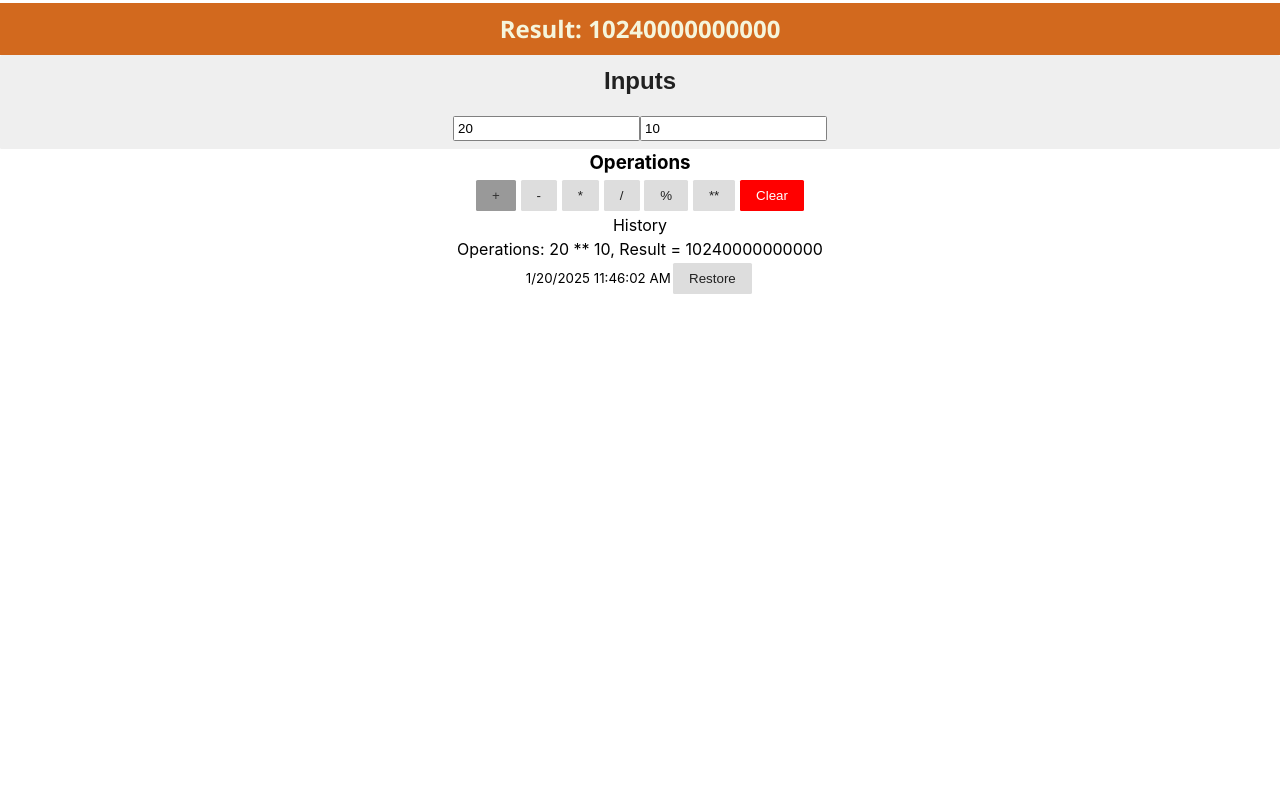
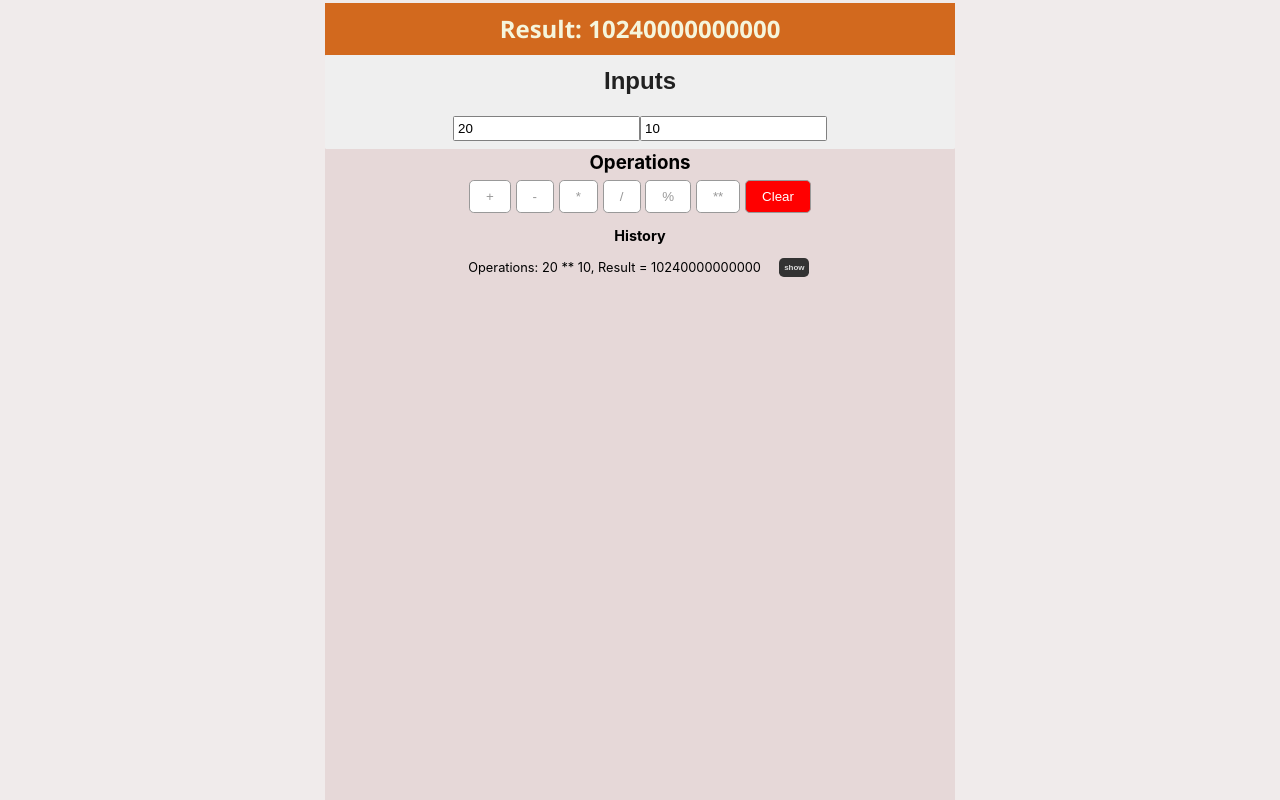
Before and after one commit to kamrulhasan2/Simple-Calculator, a React (Vite) app: page / in a window 1280 px wide. Both pictures are taken after a click on the button "**". Shown: the top 800 px of the page. Built offline with nearby package versions, Linux system fonts and the light colour scheme.

Commit message:
fix some issue and add some style

```diff
--- a/src/App.css
+++ b/src/App.css
@@ -8,6 +8,18 @@ body{
     max-width: 1280px;
     margin: auto;
     text-align: center;
+    background: #f0ebeb;
+}
+ul li{
+    list-style: none;
+}
+.container{
+    max-width: 630px;
+    height: 300svh;
+    margin: auto;
+    text-align: center;
+    background: #e6d8d8;
+    border-radius: 1rem;
 }
 
 .result{
--- a/src/App.jsx
+++ b/src/App.jsx
@@ -71,7 +71,7 @@ function App() {
   }
 
   return (
-    <div>
+    <div className='container'>
       <h2 className='result'>Result: {result} </h2>
       <InputSection inputs={inputState} inputStateHandeler={inputStateHandeler} />
 
--- a/src/components/history/HistoryItem.jsx
+++ b/src/components/history/HistoryItem.jsx
@@ -1,14 +1,29 @@
-import React from 'react';
+import React, { useState } from 'react';
 import Button from '../ui/Button';
 import PropTypes from 'prop-types';
 
 function HistoryItem({historyItem,handleRestoreBtn,disabled}) {
+
+    const [show,setShow] = useState(false);
+
+    const handelToggle = ()=>{
+        setShow(!show);
+    }
+
   return (
-    <li key={historyItem.id}>
+    <li key={historyItem.id} style={{fontSize:'0.8rem',margin:'0.5rem'}}>
+                <div style={{ display: 'flex', gap: '1rem', alignItems: 'center', justifyContent: 'center' }}>
                     <p>
                     Operations: {historyItem.inputs.a} {historyItem.Operation}{' '}
                     {historyItem.inputs.b}, Result = {historyItem.result}
                     </p>
+                    <div>
+                        <Button text={show ? 'hide' : 'show' } onClick={handelToggle} customStyle={{fontSize: '0.5rem',fontWeight:'bold', padding:'0.3rem',color:'#ddd',background:'#333',borderRadius:'0.3rem'}} />
+                    </div>
+                </div>
+
+                {show && (
+                    <>
                         <small>
                         {historyItem.date.toLocaleDateString()}{' '}
                         {historyItem.date.toLocaleTimeString()}
@@ -18,7 +33,11 @@ function HistoryItem({historyItem,handleRestoreBtn,disabled}) {
                         text={'Restore'}
                         onClick={()=>handleRestoreBtn(historyItem)}
                         disabled={disabled}
+                        customStyle={{fontSize: '0.5rem', padding:'0.3rem 0.5rem',color:'#fff',fontWeight:'bold',background:'#111',margin:'0.7rem',borderRadius:'0.3rem'}}
                         />
+                    </>
+                )}
+
               </li>
   )
 }
--- a/src/components/history/HistorySection.jsx
+++ b/src/components/history/HistorySection.jsx
@@ -6,7 +6,7 @@ import PropTypes from 'prop-types';
 function HistorySection({histories,restoredHistory,handleRestoreBtn}) {
   return (
     <div>
-        <p>History</p>
+        <p style={{fontSize:'0.9rem',fontWeight:'bold',margin:'0.6rem'}}>History</p>
         {histories.length === 0 ? (
         <p>
             <small>There is no history</small>
--- a/src/components/operations/OperationSection.jsx
+++ b/src/components/operations/OperationSection.jsx
@@ -5,43 +5,56 @@ import PropTypes from 'prop-types';
 
 function OperationSection({handelArithmeticOps,handleClearOps}) {
 
+    const OperationBtnStyle ={
+        backgroundColor:'#fff',
+        color:'#999',
+        fontWetight: 'bold',
+        border:'1px solid #999',
+        borderRadius: '0.3rem'
+    }
+
     const operations = [
         {
             id: shortid.generate(),
             text: '+',
             onClick: ()=>handelArithmeticOps('+'),
-            disabled: 'disabled'
+            customStyle: OperationBtnStyle
         },
         {
             id: shortid.generate(),
             text: '-',
             onClick: ()=>handelArithmeticOps('-'),
+            customStyle: OperationBtnStyle
         },
         {
             id: shortid.generate(),
             text: '*',
             onClick: ()=>handelArithmeticOps('*'),
+            customStyle: OperationBtnStyle
         },
         {
             id: shortid.generate(),
             text: '/',
             onClick: ()=>handelArithmeticOps('/'),
+            customStyle: OperationBtnStyle
         },
         {
             id: shortid.generate(),
             text: '%',
             onClick: ()=>handelArithmeticOps('%'),
+            customStyle: OperationBtnStyle
         },
         {
             id: shortid.generate(),
             text: '**',
             onClick: ()=>handelArithmeticOps('**'),
+            customStyle: OperationBtnStyle
         },
         {
             id: shortid.generate(),
             text: 'Clear',
             onClick: handleClearOps,
-            customStyle: {backgroundColor:'red',color:'#fff'}
+            customStyle: {...OperationBtnStyle,backgroundColor:'red',color:'#fff'}
         }
 
     ]
--- a/src/components/ui/Button.jsx
+++ b/src/components/ui/Button.jsx
@@ -5,7 +5,7 @@ function Button({ text, onClick, disabled, customStyle }) {
 
     const disabledStyle = {
 		backgroundColor: '#999',
-		color: '#333',
+		color: '#222',
 		cursor: 'not-allowed',
 	};
 
```
Lines whose indentation alone changed are shown as unchanged.
